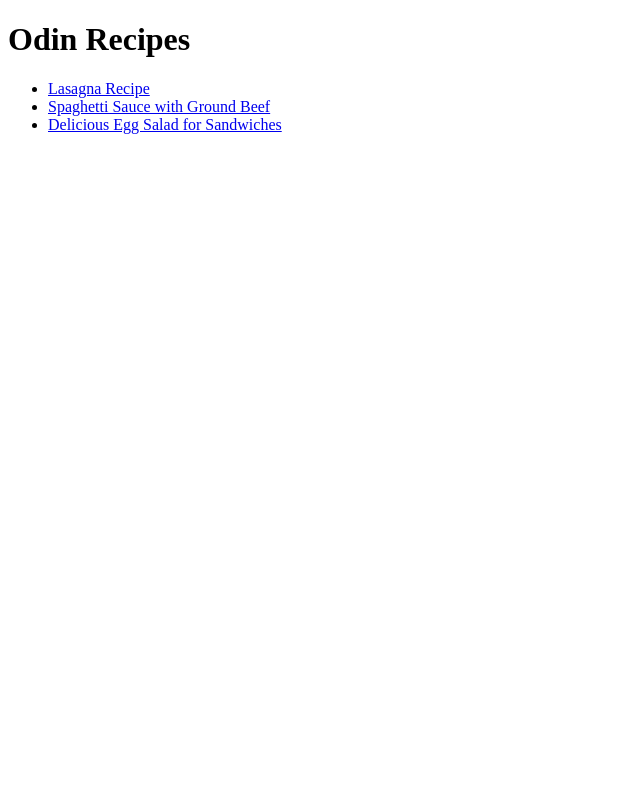
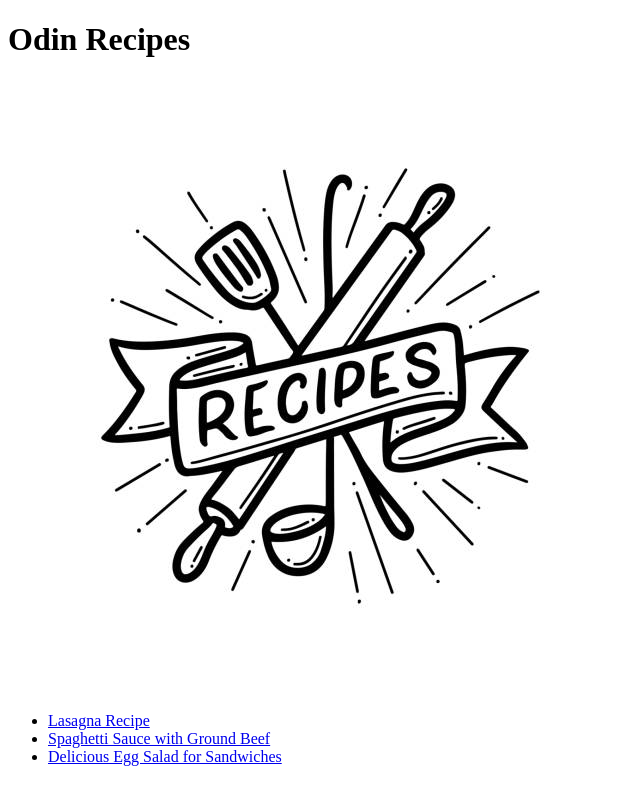
Before and after one commit to Eyuleo/odin-recipes, a plain HTML site: page index.html in a window 1280 px wide. Shown: the whole page, without its empty margins (0-640 px from the left). Drawn offline with Linux system fonts and the light colour scheme.

Commit message:
Added Image to the home page.

```diff
--- a/index.html
+++ b/index.html
@@ -8,6 +8,7 @@
 </head>
 <body>
     <h1>Odin Recipes</h1>
+    <img src="./recipes/recipe.jpg" alt="">
     <ul>
         <li><a href="../odin-recipes/recipes/lasagna.html">Lasagna Recipe</a></li>
         <li><a href="../odin-recipes/recipes/spaghetti_sauce.html">Spaghetti Sauce with Ground Beef</a></li>
```
Also changed, not shown: recipes/recipe.jpg (added).
